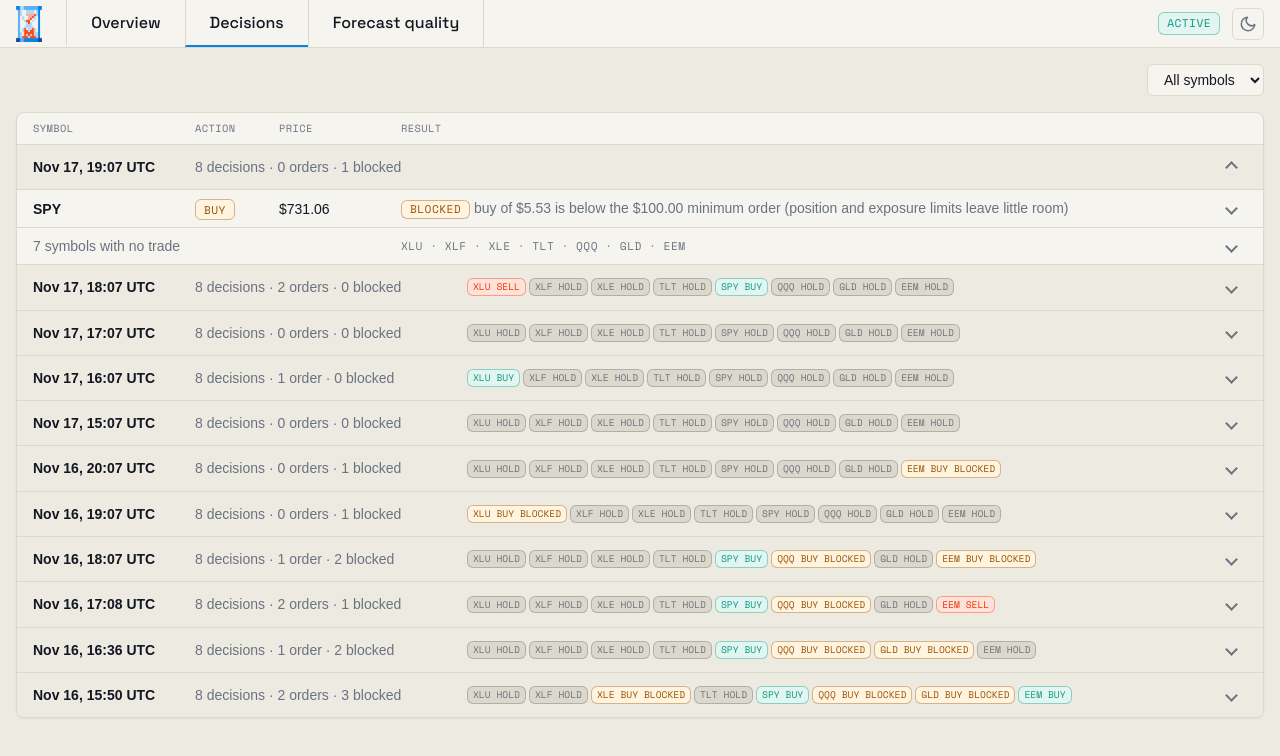
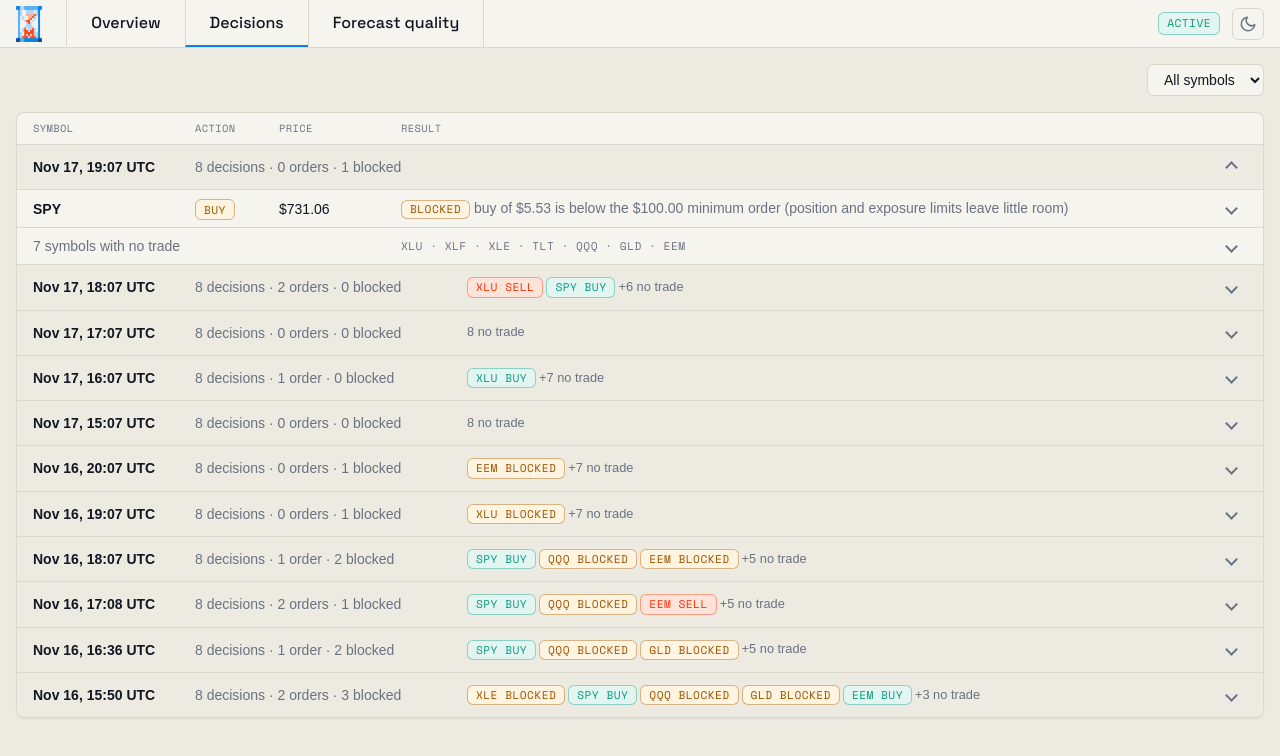
Before and after one commit to capucine-masson/paper-trading, a React (Vite) app in the folder web/: page / in a window 1280 px wide. Both pictures are taken after a click on the tab "Decisions". Shown: the top 756 px of the page. Built offline with nearby package versions, Linux system fonts and the light colour scheme.

Commit message:
ajoute charte graphique

```diff
--- a/web/src/components/Decisions.tsx
+++ b/web/src/components/Decisions.tsx
@@ -123,12 +123,16 @@ function CycleGroup({ decisions, open, onToggle }: CycleGroupProps) {
           {plural(decisions.length, "decision")} · {plural(orders, "order")} · {blocked} blocked
         </span>
         <span className="cycle-pills">
-          {decisions.map((d) => (
-            <span key={d.symbol} className={pillClass(d)}>
-              {d.symbol} {d.action}
-              {d.verdict === "blocked" ? " blocked" : ""}
+          {events.map((d) => (
+            <span key={d.symbol} className={pillClass(d)} title={`${d.symbol} ${d.action}${d.verdict === "blocked" ? " blocked" : ""}`}>
+              {d.symbol} {d.verdict === "blocked" ? "blocked" : d.action}
             </span>
           ))}
+          {quiet.length > 0 && (
+            <span className="muted cycle-quiet">
+              {events.length > 0 ? `+${quiet.length}` : quiet.length} no trade
+            </span>
+          )}
         </span>
       </summary>
       {events.map(renderRow)}
--- a/web/src/styles.css
+++ b/web/src/styles.css
@@ -977,10 +977,13 @@ select:hover {
   min-width: 0;
 }
 
+.cycle-quiet {
+  align-self: center;
+  font-size: 0.8rem;
+  font-weight: 400;
+}
+
 .cycle-pills .pill {
-  padding: 1px 5px;
-  font-size: 0.6rem;
-  letter-spacing: 0;
   white-space: nowrap;
 }
 
```
